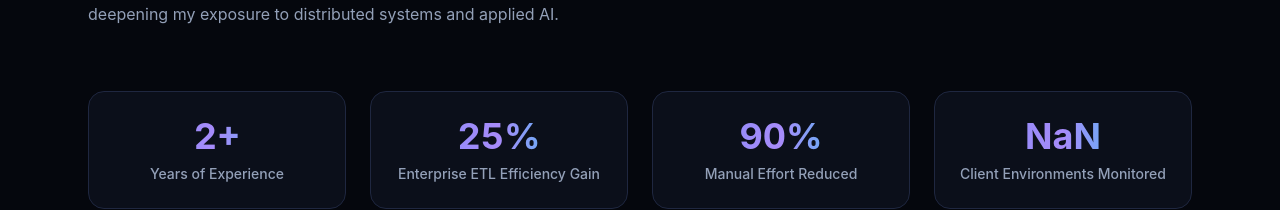
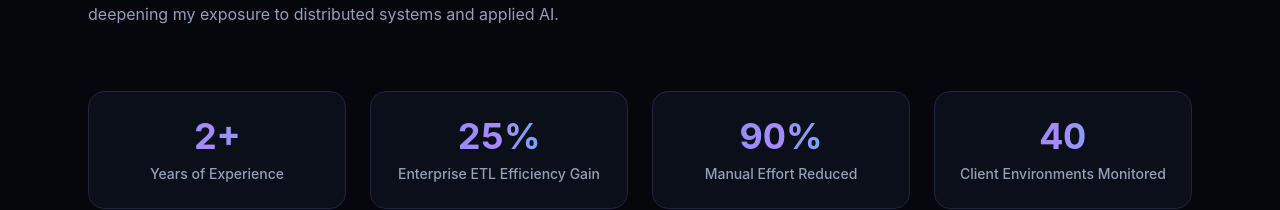
Before and after one commit to Kushagra200402/kushagra-portfolio, a Next.js app: page / in a window 1280 px wide. Shown: the part 1588-1798 px from the top of the page. Built offline with nearby package versions, Linux system fonts and the light colour scheme; no server answers.

Commit message:
Update data

```diff
--- a/components/About.tsx
+++ b/components/About.tsx
@@ -45,10 +45,7 @@ export default function About() {
             <Reveal key={s.label} delay={0.1 + i * 0.08}>
               <div className="rounded-2xl border border-border bg-surface p-6 text-center">
                 <p className="font-display text-3xl font-bold gradient-text sm:text-4xl">
-                  <AnimatedCounter
-                    value={typeof s.value === "number" ? s.value : Number(s.value)}
-                    suffix={s.suffix}
-                  />
+                  <AnimatedCounter value={s.value} suffix={s.suffix} />
                 </p>
                 <p className="mt-2 text-xs font-medium text-muted sm:text-sm">{s.label}</p>
               </div>
--- a/lib/data.ts
+++ b/lib/data.ts
@@ -249,5 +249,5 @@ export const stats = [
   { label: "Years of Experience", value: 2, suffix: "+" },
   { label: "Enterprise ETL Efficiency Gain", value: 25, suffix: "%" },
   { label: "Manual Effort Reduced", value: 90, suffix: "%" },
-  { label: "Client Environments Monitored", value: "40+", suffix: "" },
+  { label: "Client Environments Monitored", value: 40, suffix: "" },
 ];
```
